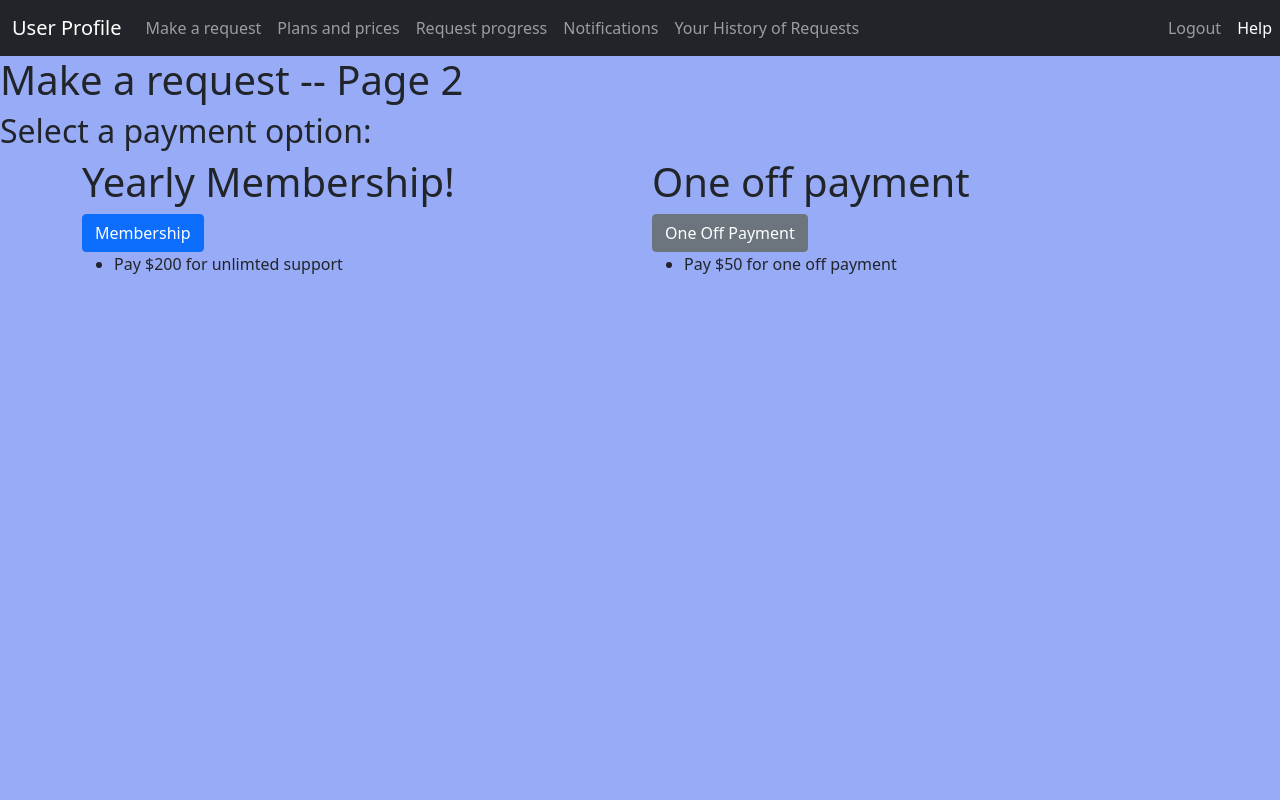
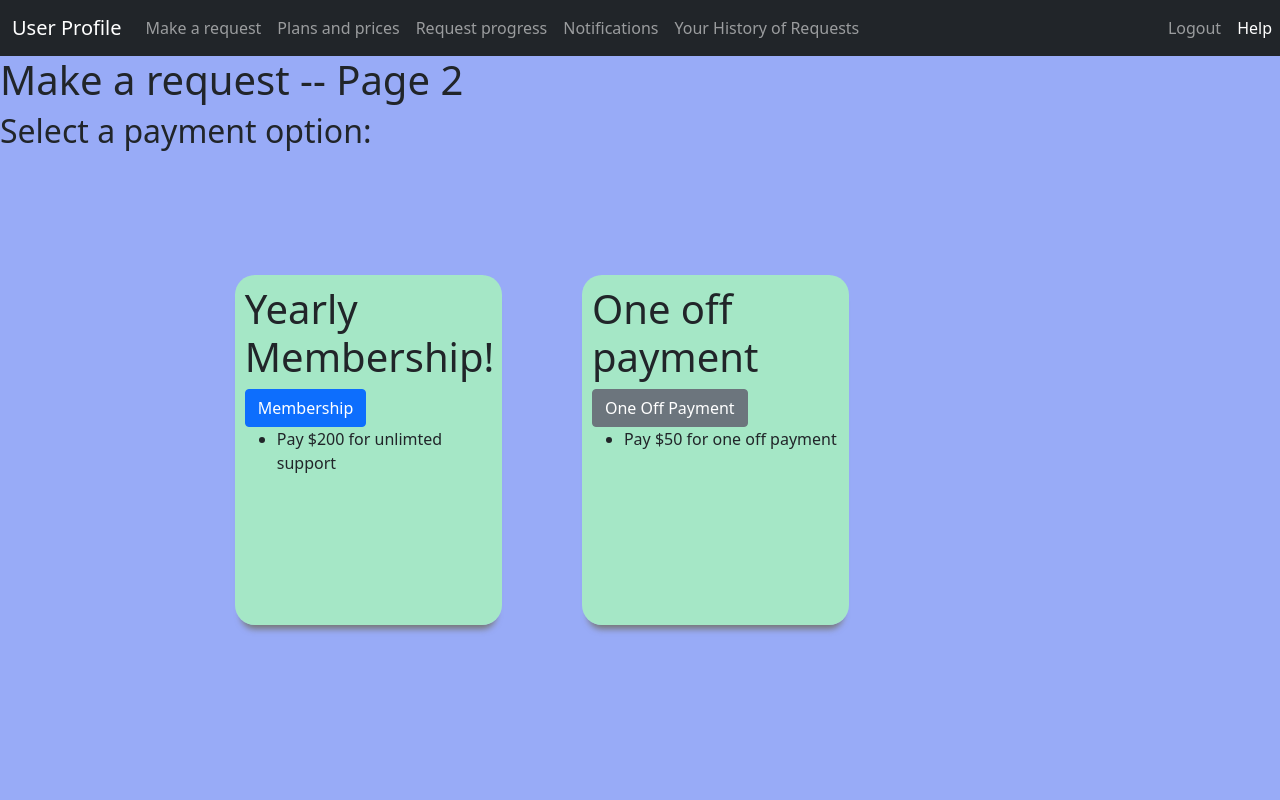
Before and after one commit to Thedysons/Car-No-Work, a Flask app: page /requestHelp2 in a window 1280 px wide. Run offline with Flask 2, Linux system fonts and the light colour scheme.

Commit message:
More work

```diff
--- a/codejana_flask/codejana_flask/static/main.css
+++ b/codejana_flask/codejana_flask/static/main.css
@@ -26,6 +26,30 @@
     display: flex;
     align-items: center;
     justify-content: center;
+}
+.containerC{
+    position:absolute;
+    top:100px;
+    right:0px;
+    bottom:0px;
+    left:0px;
+    display: flex;
+    align-items: center;
+    justify-content: center;
+}
+
+.colB{
+    height: 350px;
+    width: 30%;
+    margin:40px;
+    padding: 10px;
+    background-color: #1b2653;
+    background-color: rgba(169, 245, 188, 0.815);
+    border-radius: 20px;
+    box-sizing: border-box;
+    -webkit-box-shadow: 0 10px 6px -6px #777;
+    -moz-box-shadow: 0 10px 6px -6px #777;
+         box-shadow: 0 10px 6px -6px #777;
 }
 
 .containerAReq{
--- a/codejana_flask/codejana_flask/templates/requestHelp2.html
+++ b/codejana_flask/codejana_flask/templates/requestHelp2.html
@@ -17,16 +17,16 @@
 
 
 
-<div class="container">
+<div class="containerC">
   <div class="row">
-    <div class="col">
+    <div class="colB">
       <h1>Yearly Membership!</h1>
       <a href="{{url_for('membership')}}" class="btn btn-primary" role="button" data-bs-toggle="button">Membership</a>
       <ul>
         <li>Pay $200 for unlimted support</li>
       </ul>
     </div>
-    <div class="col">
+    <div class="colB">
       <h1>One off payment</h1>
       <a href="{{url_for('one_off_payment')}}" class="btn btn-secondary" role="button" data-bs-toggle="button">One Off Payment</a>
       <ul>
```
